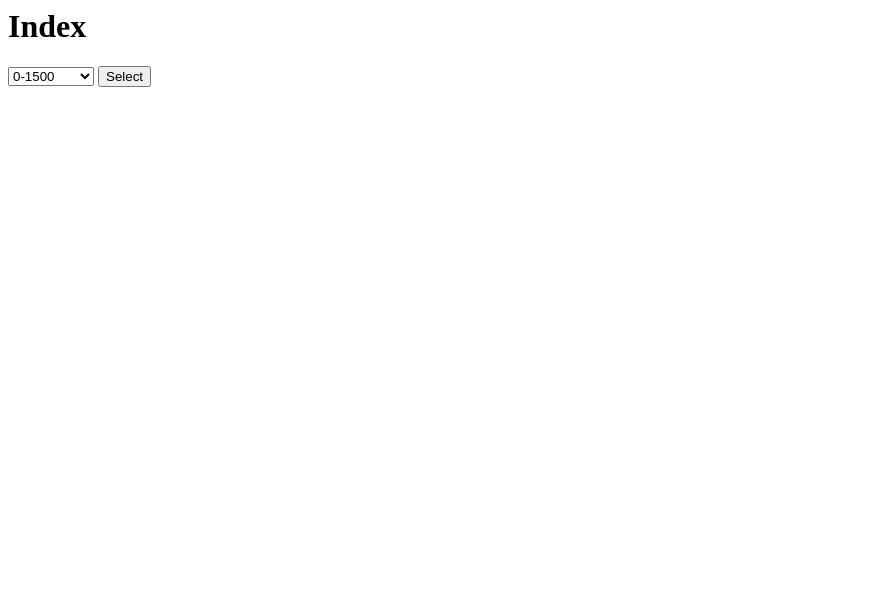
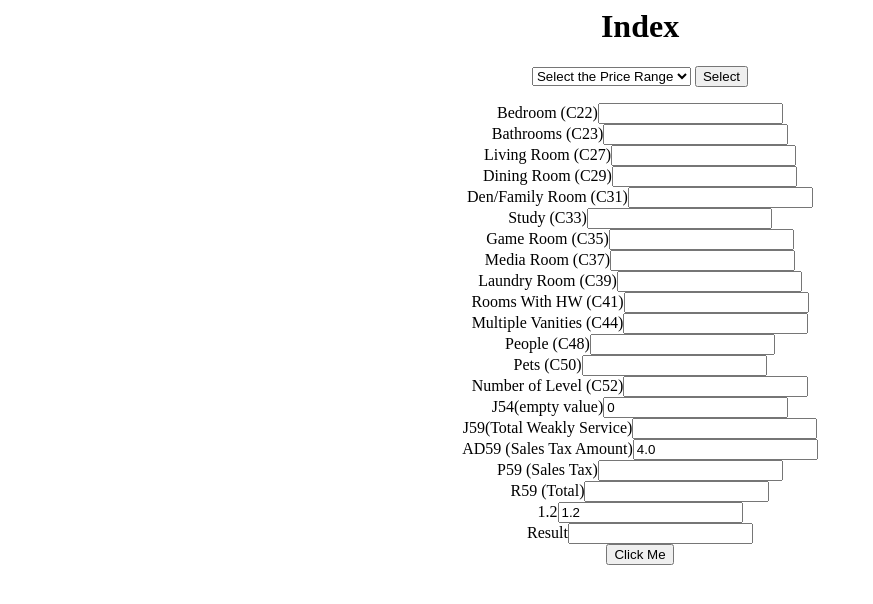
Before and after one commit to ticTechtoee/Cal_Testing, a Django app: page / in a window 1280 px wide. Shown: the top 604 px of the page, without its empty margins (0-873 px from the left). Run offline with Django 3.2, Linux system fonts and the light colour scheme; data comes from the database, SQL or seed files in the repository.

Commit message:
Calculation Through Javascript is Working.

```diff
--- a/range/templates/range/price_range.html
+++ b/range/templates/range/price_range.html
@@ -1,27 +1,103 @@
+<head xmlns="http://www.w3.org/1999/html">
+</head>
+<body>
+<center>
 <h1>Index</h1>
-<form method="post">
+    <form method="post">
     {% csrf_token %}
+ {% if selected_range %}
+       {% for rest in range_price %}
+        <label>Price for Square Feet(J20)</label><input name="J20" id="J20" value="{{ rest.price }}">
+     {% endfor %}
+{% endif %}
     <select name="range">
+         <option selected disabled="true">Select the Price Range</option>
          {% for range in ranges %}
-             <option
-              value="{{ range }}"
-              {% if selected_range == range %}
-                  selected="selected"
-              {% endif %}
-             >{{ range }}</option>
+             <option value="{{ range }}" {% if selected_range == range %} selected="selected" {% endif %}>{{ range }}</option>
          {% endfor %}
     </select>
     <input type="submit" value="Select">
 </form>
-{% if selected_range %}
-  <p>
-    Nice, you selected: {{ selected_range }}!
-  </p>
-  <p>
-    Restaurants in this region:
-  </p>
 
-     {% for rest in range_price %}
-       <p>{{ rest.price }}</p>
-     {% endfor %}
-{% endif %}
+    <label>Bedroom (C22)</label><input name="C22" id="C22"></br>
+    <label>Bathrooms (C23)</label><input name="C23" id="C23"></br>
+    <label>Living Room (C27)</label><input name="C27" id="C27"></br>
+    <label>Dining Room (C29)</label><input name="C29" id="C29"></br>
+    <label>Den/Family Room (C31)</label><input name="C31" id="C31"></br>
+    <label>Study (C33)</label><input name="C33" id="C33"></br>
+    <label>Game Room (C35)</label><input name="C35" id="C35"></br>
+    <label>Media Room (C37)</label><input name="C37" id="C37"></br>
+    <label>Laundry Room (C39)</label><input name="C39" id="C39"></br>
+    <label>Rooms With HW (C41)</label><input name="C41" id="C41"></br>
+    <label>Multiple Vanities (C44)</label><input name="C44" id="C44"></br>
+    <label>People (C48)</label><input name="C48" id="C48"></br>
+    <label>Pets (C50)</label><input name="C50" id="C50"></br>
+    <label>Number of Level (C52)</label><input name="C52" id="C52"></br>
+
+
+    <label>J54(empty value)</label><input name="J54" id="J54" value="0"></br>
+
+
+    <label>J59(Total Weakly Service)</label><input name="J59" id="J59" ></br>
+
+     <label>AD59 (Sales Tax Amount)</label><input name="AD59" id="AD59" value="4.0"></br>
+     <label>P59 (Sales Tax)</label><input name="P59" id="P59" ></br>
+
+     <label>R59 (Total)</label><input name="R59" id="R59"></br>
+
+     <label>1.2</label><input name="V1.2" id="V1.2" value="1.2"></br>
+
+     <label>Result</label><input name="N7" id="N7"></br>
+
+    <button type="button" onclick="J59Value();P59Value();R59Value();N7();">Click Me</button>
+</center>
+<script>
+J59Value = function()
+{
+    var J20 = document.getElementById('J20').value;
+    var C22 = document.getElementById('C22').value;
+    var C23 = document.getElementById('C23').value;
+    var C27 = document.getElementById('C27').value;
+    var C29 = document.getElementById('C29').value;
+    var C31 = document.getElementById('C31').value;
+    var C33 = document.getElementById('C33').value;
+    var C35 = document.getElementById('C35').value;
+    var C37 = document.getElementById('C37').value;
+    var C39 = document.getElementById('C39').value;
+    var C41 = document.getElementById('C41').value;
+    var C44 = document.getElementById('C44').value;
+    var C48 = document.getElementById('C48').value;
+    var C50 = document.getElementById('C50').value;
+    var C52 = document.getElementById('C52').value;
+    var J54 = document.getElementById('J54').value;
+
+    document.getElementById('J59').value = parseInt(J20) + parseInt(C22) + parseInt(C23) + parseInt(C27) + parseInt(C29) + parseInt(C31) + parseInt(C33) + parseInt(C35) + parseInt(C37) + parseInt(C39) + parseInt(C41) + parseInt(C44) + parseInt(C48) + parseInt(C50) + parseInt(C52) + parseInt(J54);
+
+}
+
+P59Value = function()
+{
+    var J59 = document.getElementById('J59').value;
+    var AD59 = document.getElementById('AD59').value;
+    document.getElementById('P59').value = parseInt(J59) * parseInt(AD59)/100;
+
+}
+
+R59Value = function()
+{
+    var P59 = document.getElementById('P59').value;
+    var J59 = document.getElementById('J59').value;
+    document.getElementById('R59').value = parseInt(P59) + parseInt(J59);
+
+}
+
+N7 = function()
+{
+    var V1Point2 = document.getElementById('V1.2').value;
+    var R59 = document.getElementById('R59').value;
+    document.getElementById('N7').value = parseFloat(V1Point2) * parseFloat(R59);
+}
+
+
+</script>
+</body>
```
Also changed, not shown: range/views.py (+0 -9 lines).
